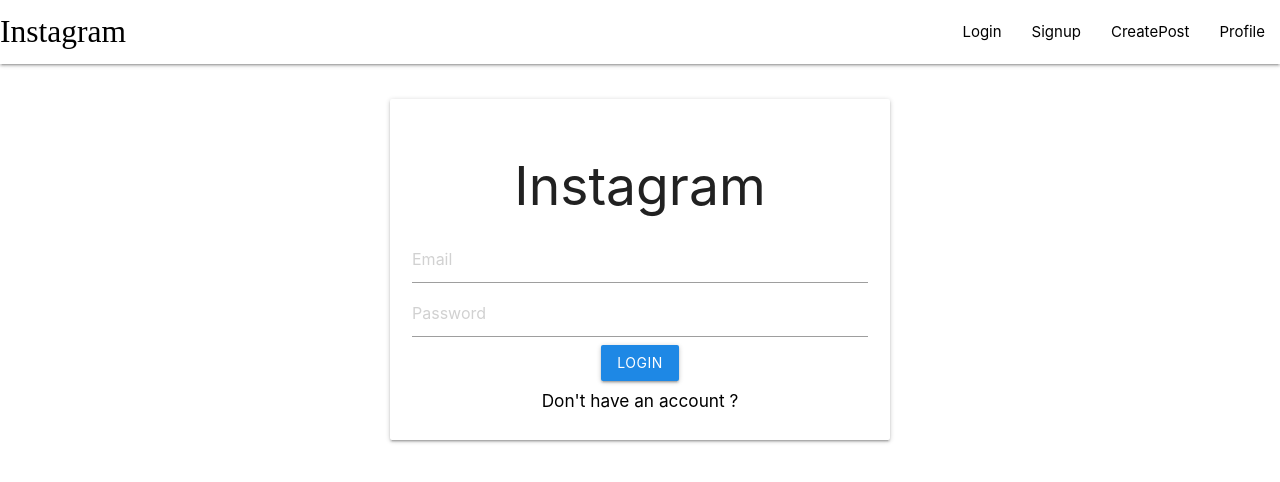
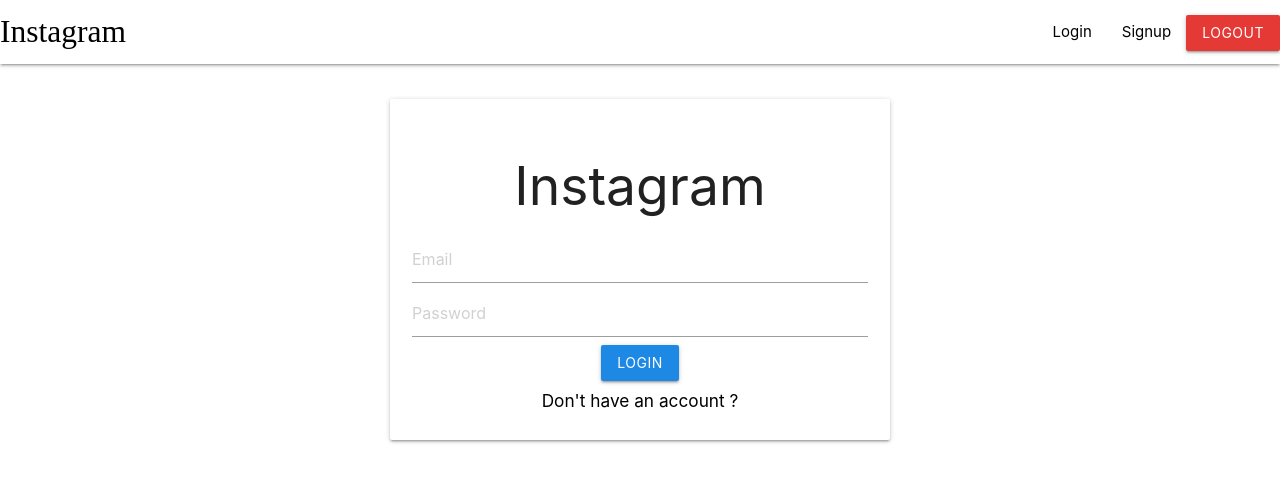
Before and after one commit to Saurav1209/Instagram_clone_app, a React (Create React App) app in the folder frontend/: page /login in a window 1280 px wide. Shown: the top 482 px of the page. Built offline with nearby package versions, Linux system fonts and the light colour scheme; a web font is replaced by a local one.

Commit message:
login changed

```diff
--- a/frontend/src/App.js
+++ b/frontend/src/App.js
@@ -1,5 +1,5 @@
-import React from "react";
-import { BrowserRouter, Route, Routes } from 'react-router-dom'
+import React, {useEffect , createContext, useReducer, useContext} from "react";
+import { BrowserRouter, Route, Routes, useNavigate } from 'react-router-dom'
 import Navbar from "./components/Navbar";
 import Home from "./pages/Home";
 import Login from "./pages/Login";
@@ -7,11 +7,27 @@
 import Profile from "./pages/Profile";
 import CreatePost from "./pages/CreatePost";
 import './App.css';
+import {reducer,initialState} from './reducer/userReducer';
 
-function App() {
-  return (
-    <BrowserRouter>
-      <Navbar/>
+export const UserContext = createContext();
+
+const CustomRouting = () =>{
+  const navigate = useNavigate();
+  const {state, dispatch} = useContext(UserContext);
+
+  useEffect(()=>{
+    const userInfo = JSON.parse(localStorage.getItem("userInfo"));
+    if(userInfo){
+      dispatch({type:"USER", payload : userInfo})
+      navigate('/')
+    }
+    else{
+      navigate('/login');
+    }
+  }, []);//called when component mount and get called only once
+
+  return(//switch used in old version
+    <>
       <Routes>
         <Route  path="/" exact element={<Home/>}/>
         <Route  path="/login" exact element={<Login/>}/>
@@ -19,7 +35,20 @@
         <Route  path="/profile" exact element={<Profile/>}/>
         <Route  path="/create-post" exact element={<CreatePost/>}/>
       </Routes>
+    </>
+
+  )
+}
+
+function App() {
+  const [state,dispatch] = useReducer(reducer, initialState);
+  return (
+    <UserContext.Provider value={{ state : state , dispatch : dispatch}}>
+    <BrowserRouter>
+      <Navbar/>
+      <CustomRouting/>
     </BrowserRouter>
+    </UserContext.Provider>
   );
 }
 
--- a/frontend/src/components/Navbar.js
+++ b/frontend/src/components/Navbar.js
@@ -1,18 +1,40 @@
-import React from "react"
+import React ,{useContext} from "react"
 import './Navbar.css'
-import {Link} from 'react-router-dom'
-// import { Link } from 'react-router-dom'
+import {Link, useNavigate} from 'react-router-dom'
+import { UserContext } from '../App'
+
 const Navbar =() =>{
+    const {state, dispatch} = useContext(UserContext);
+    const navList = () => {
+        if(state){
+            return[
+                <li><Link to="/create-post">CreatePost</Link></li>,
+                <li><Link to="/profile">Profile</Link></li>
+            ]
+        }
+        else{
+            return[
+                <li><Link to="/login">Login</Link></li>,
+                <li><Link to="/signup">Signup</Link></li>
+            ]
+        }
+    }
+    const navigate = useNavigate();
+    const logout =() =>{
+        localStorage.clear();
+        // dispatch({ type : "LOGOUT" });
+        // navigate('/login')
+    }
     return (
         <nav>
             <div className="nav-wrapper white">
-            <Link to="/" className="brand-logo">Instagram</Link>
+            <Link to={state? "/" : "/login"} className="brand-logo">Instagram</Link>
             <ul id="nav-mobile" className="right ">
-                <li><Link to="/login">Login</Link></li>
-                <li><Link to="/signup">Signup</Link></li>
-                <li><Link to="/create-post">CreatePost</Link></li>
-                <li><Link to="/profile">Profile</Link></li>
+                {navList()}
+                <li>
+                    <button onClick={()=> logout()} className="btn waves-effect waves-light btn #d32f2f red darken-1">Logout</button>
 
+                </li>
             </ul>
             </div>
         </nav>
--- a/frontend/src/pages/Home.js
+++ b/frontend/src/pages/Home.js
@@ -1,11 +1,16 @@
-import React from 'react'
+import React,{useState,useEffect} from 'react'
 import './Home.css'
 
 function Home() {
+  const [posts, setPosts] = useState([]);//initialising empty array
+  useEffect(()=>{
+
+
+  },[]);//load only once when component is mounting/loading
   return (
     <div className="home-container">
       <div className="card home-card">
-        <h5>John Doe</h5>
+        <h5 style={{padding:"10px"}}>John Doe</h5>
          <div className="card-image">
           <img src="https://media.istockphoto.com/id/1392944438/nl/foto/portrait-of-handsome-attractive-positive-curly-haired-indian-or-arabian-guy-wearing-white.jpg?s=612x612&w=0&k=20&c=PpDoDdF1_3Jo8WDJsv2CYibbAwHdxzjX_v3mClz2nbQ="/>
 
@@ -19,7 +24,7 @@
 
       </div>
       <div className="card home-card">
-        <h5>John Doe</h5>
+        <h5 style={{padding:"10px"}}>John Doe</h5>
          <div className="card-image">
           <img src="https://media.istockphoto.com/id/1392944438/nl/foto/portrait-of-handsome-attractive-positive-curly-haired-indian-or-arabian-guy-wearing-white.jpg?s=612x612&w=0&k=20&c=PpDoDdF1_3Jo8WDJsv2CYibbAwHdxzjX_v3mClz2nbQ="/>
 
@@ -33,7 +38,7 @@
 
       </div>
       <div className="card home-card">
-        <h5>John Doe</h5>
+        <h5 style={{padding:"10px"}}>John Doe</h5>
          <div className="card-image">
           <img src="https://media.istockphoto.com/id/1392944438/nl/foto/portrait-of-handsome-attractive-positive-curly-haired-indian-or-arabian-guy-wearing-white.jpg?s=612x612&w=0&k=20&c=PpDoDdF1_3Jo8WDJsv2CYibbAwHdxzjX_v3mClz2nbQ="/>
 
--- a/frontend/src/pages/Login.js
+++ b/frontend/src/pages/Login.js
@@ -1,8 +1,10 @@
-import React,{useState} from 'react'
+import React,{useState, useContext} from 'react'
 import { Link, useNavigate} from 'react-router-dom'
 import M from 'materialize-css'
+import {UserContext} from '../App'
+
 function Login() {
-
+  const {state, dispatch} = useContext(UserContext);
   const navigate = useNavigate() ;
   const [email,setEmail] = useState("");
   const [password,setPassword] = useState("");
@@ -14,8 +16,6 @@
       M.toast({html : "Enter valid email", classes: "#c62828 red darken-3"})
       return
     }
-
-
 
     fetch("/login",{
       method:"post",
@@ -34,7 +34,11 @@
         M.toast({html : data.error, classes: "#c62828 red darken-3"})
       }
       else{
-        M.toast({html : "Lofin  Successful!", classes: "#388e3c green darken-2"});
+        localStorage.setItem("token", data.token);
+        localStorage.setItem("userInfo",JSON.stringify(data.userInfo));
+        //dispatch the action and state to the reducer
+        dispatch({type:"USER", payload : data.userInfo})
+        M.toast({html : "Login  Successful!", classes: "#388e3c green darken-2"});
         navigate("/")
       }
     })
--- /dev/null
+++ b/frontend/src/reducer/userReducer.js
@@ -0,0 +1,8 @@
+export const initialState = null ; //initial value for user is null
+
+export const reducer = (state, action ) =>{
+    if(action.type == "USER"){
+        return action.payload;
+    }
+    return state;
+}
```
Also changed, not shown: frontend/src/pages/Home.css (line endings or trailing spaces).
